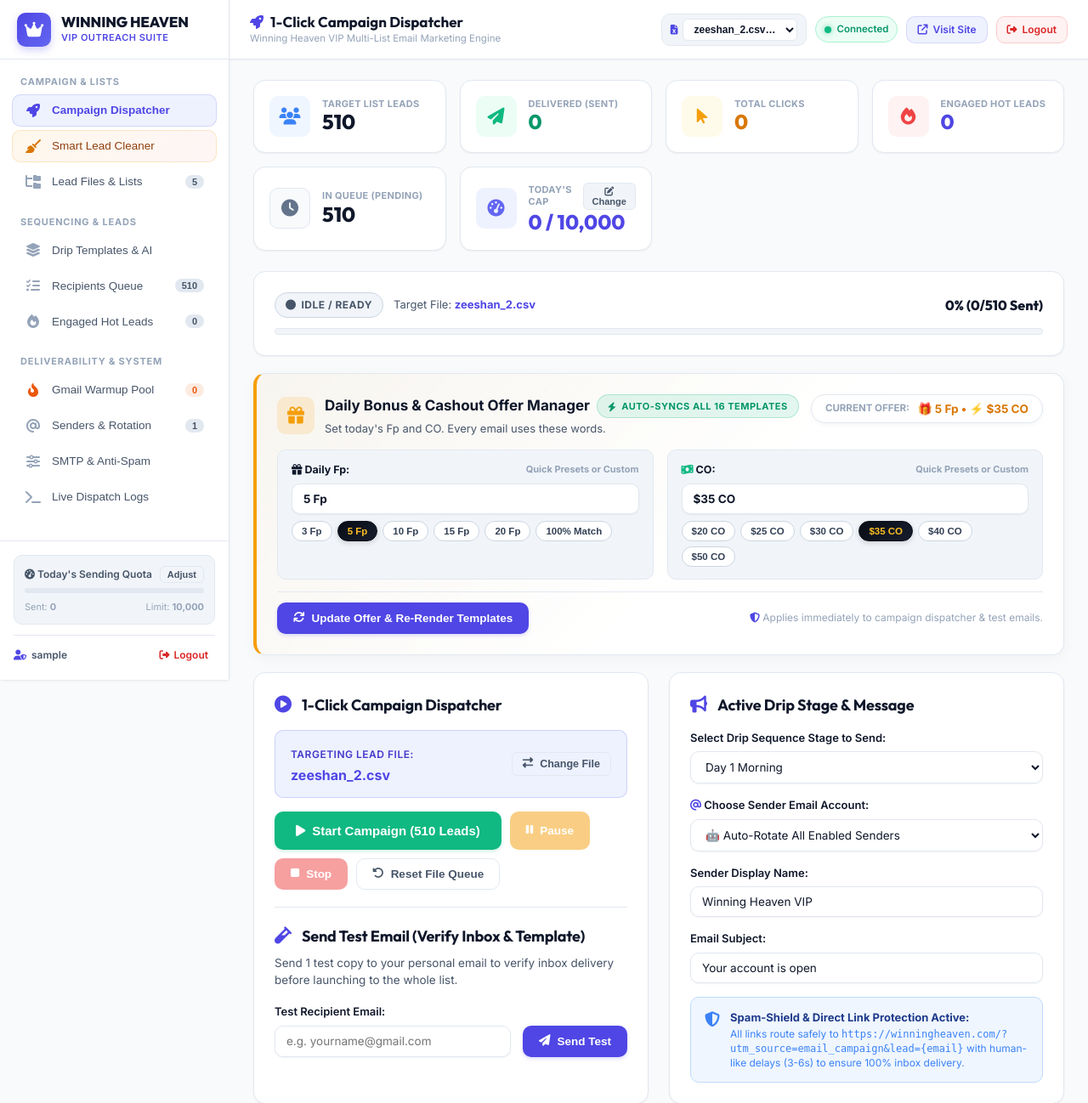
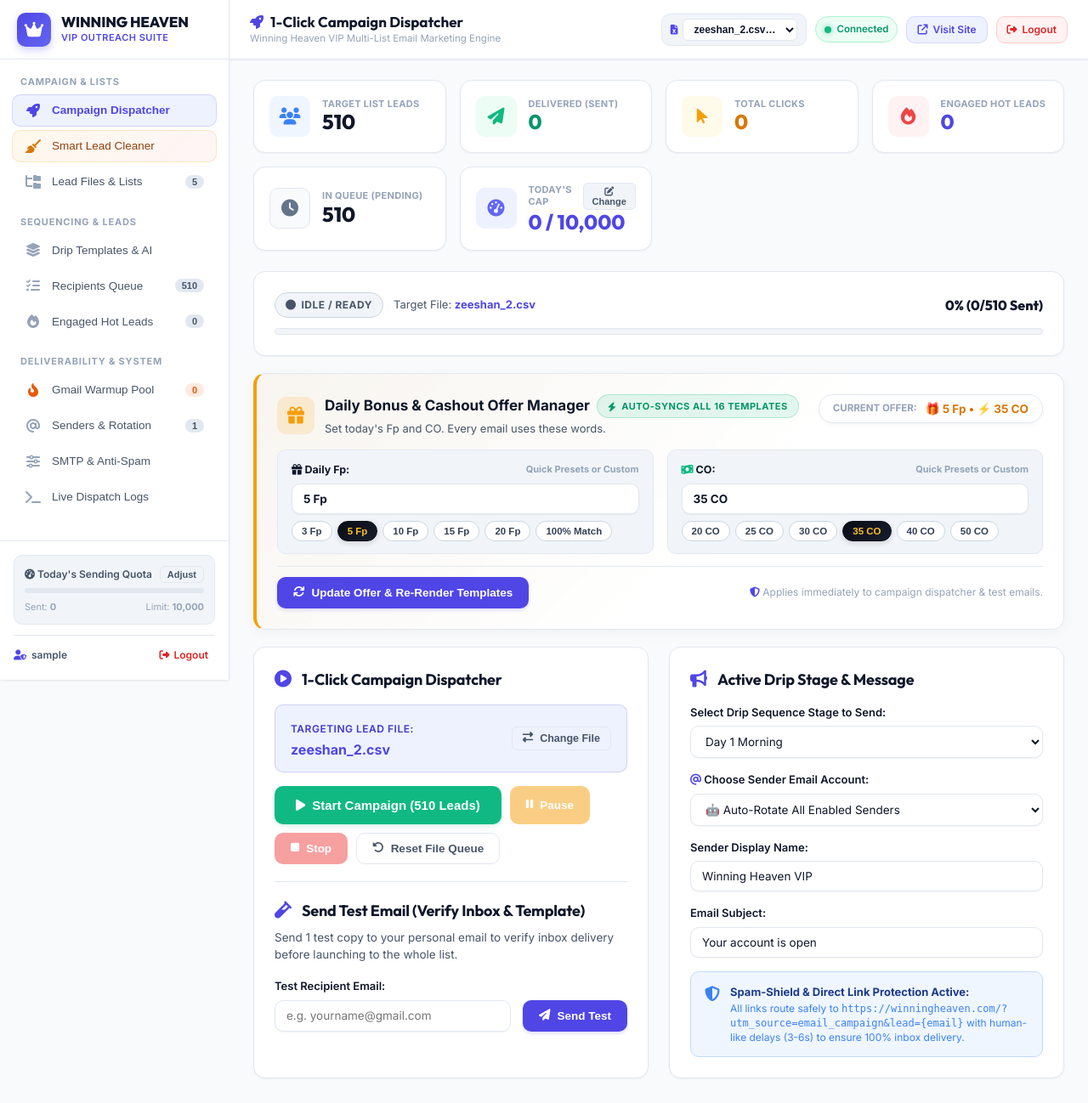
Before and after one commit to vougueecho-ship-it/marketing_tool, a Flask app: page / in a window 1280 px wide. Shown: the top 1298 px of the page at 85% size. Run offline with Flask 3, Linux system fonts and the light colour scheme; the visitor is signed in with stand-in values (Sample User, id 1); data comes from the database, SQL or seed files in the repository; data that the repository does not hold is empty.

Commit message:
Keep CO the same size as the sentence and drop the dollar sign.
25 CO now reads like the rest of the letter instead of a large $25 CO.

Co-authored-by: Cursor <cursoragent@cursor.com>

```diff
--- a/mailer.py
+++ b/mailer.py
@@ -526,8 +526,7 @@ def render_template_vars(text, bonus="$5 Freeplay", min_cashout="$35"):
         return text
     from templates_data import format_offer_labels
     b_val, c_val = format_offer_labels(bonus, min_cashout)
-    big_co = f'<strong style="font-size:22px;">{c_val}</strong>'
-    text = re.sub(r'\{{1,2}co_big\}{1,2}', lambda m: big_co, text, flags=re.IGNORECASE)
+    text = re.sub(r'\{{1,2}co_big\}{1,2}', lambda m: c_val, text, flags=re.IGNORECASE)
     text = re.sub(r'\{{1,2}(?:daily_)?bonus\}{1,2}', lambda m: b_val, text, flags=re.IGNORECASE)
     text = re.sub(r'\{{1,2}freeplay(?:_amount)?\}{1,2}', lambda m: b_val, text, flags=re.IGNORECASE)
     text = re.sub(r'\{{1,2}(?:min(?:imum)?_)?cashout\}{1,2}', lambda m: c_val, text, flags=re.IGNORECASE)
--- a/static/js/app.js
+++ b/static/js/app.js
@@ -822,8 +822,8 @@ document.addEventListener('DOMContentLoaded', () => {
       if (num && /free\s*play|\bfp\b/i.test(raw)) return num[1] + ' Fp';
       return raw || '3 Fp';
     }
-    if (num) return '$' + num[1] + ' CO';
-    return raw || '$35 CO';
+    if (num) return num[1] + ' CO';
+    return raw || '35 CO';
   }
 
   // Load Active Offer from Configuration
@@ -832,7 +832,7 @@ document.addEventListener('DOMContentLoaded', () => {
       const res = await fetch('/api/config');
       const cfg = await res.json();
       const bonus = formatOfferLabel('bonus', cfg.daily_bonus || '3 Fp');
-      const cashout = formatOfferLabel('cashout', cfg.min_cashout || '$35 CO');
+      const cashout = formatOfferLabel('cashout', cfg.min_cashout || '35 CO');
 
       if (ctrlDailyBonus) ctrlDailyBonus.value = bonus;
       if (ctrlMinCashout) ctrlMinCashout.value = cashout;
@@ -854,7 +854,7 @@ document.addEventListener('DOMContentLoaded', () => {
   if (btnSaveOffer) {
     btnSaveOffer.addEventListener('click', async () => {
       const bonus = ctrlDailyBonus ? ctrlDailyBonus.value.trim() : '3 Fp';
-      const cashout = ctrlMinCashout ? ctrlMinCashout.value.trim() : '$35 CO';
+      const cashout = ctrlMinCashout ? ctrlMinCashout.value.trim() : '35 CO';
 
       if (!bonus || !cashout) {
         alert('Please specify both a Bonus offer and a Minimum Cashout amount.');
@@ -1446,7 +1446,7 @@ document.addEventListener('DOMContentLoaded', () => {
         document.getElementById('cfg-daily-bonus').value = formatOfferLabel('bonus', cfg.daily_bonus || '3 Fp');
       }
       if (document.getElementById('cfg-min-cashout')) {
-        document.getElementById('cfg-min-cashout').value = formatOfferLabel('cashout', cfg.min_cashout || '$35 CO');
+        document.getElementById('cfg-min-cashout').value = formatOfferLabel('cashout', cfg.min_cashout || '35 CO');
       }
       if (document.getElementById('cfg-target-url')) {
         document.getElementById('cfg-target-url').value = cfg.target_url || 'https://winningheaven.com';
--- a/templates/index.html
+++ b/templates/index.html
@@ -295,7 +295,7 @@
               <div style="background: #ffffff; border: 1px solid #e2e8f0; border-radius: 30px; padding: 6px 16px; display: flex; align-items: center; gap: 10px; box-shadow: 0 2px 6px rgba(0,0,0,0.04);">
                 <span style="font-size: 11.5px; color: var(--text-muted); font-weight: 700;">CURRENT OFFER:</span>
                 <span id="active-offer-badge" style="font-size: 13.5px; font-weight: 800; color: #d97706;">
-                  🎁 <span id="lbl-active-bonus">3 Fp</span> &bull; ⚡ <span id="lbl-active-cashout">$35 CO</span>
+                  🎁 <span id="lbl-active-bonus">3 Fp</span> &bull; ⚡ <span id="lbl-active-cashout">35 CO</span>
                 </span>
               </div>
             </div>
@@ -328,15 +328,15 @@
                   <span style="font-size: 11px; color: var(--text-muted);">Quick Presets or Custom</span>
                 </label>
                 <div style="margin-bottom: 8px;">
-                  <input type="text" id="ctrl-min-cashout" class="form-input" placeholder="e.g. $35 CO" value="$35 CO" style="font-weight: 700;">
+                  <input type="text" id="ctrl-min-cashout" class="form-input" placeholder="e.g. 35 CO" value="35 CO" style="font-weight: 700;">
                 </div>
                 <div class="preset-chips-container" id="cashout-chips-group">
-                  <button type="button" class="btn-chip cashout-chip" data-val="$20 CO">$20 CO</button>
-                  <button type="button" class="btn-chip cashout-chip" data-val="$25 CO">$25 CO</button>
-                  <button type="button" class="btn-chip cashout-chip" data-val="$30 CO">$30 CO</button>
-                  <button type="button" class="btn-chip cashout-chip active" data-val="$35 CO">$35 CO</button>
-                  <button type="button" class="btn-chip cashout-chip" data-val="$40 CO">$40 CO</button>
-                  <button type="button" class="btn-chip cashout-chip" data-val="$50 CO">$50 CO</button>
+                  <button type="button" class="btn-chip cashout-chip" data-val="20 CO">20 CO</button>
+                  <button type="button" class="btn-chip cashout-chip" data-val="25 CO">25 CO</button>
+                  <button type="button" class="btn-chip cashout-chip" data-val="30 CO">30 CO</button>
+                  <button type="button" class="btn-chip cashout-chip active" data-val="35 CO">35 CO</button>
+                  <button type="button" class="btn-chip cashout-chip" data-val="40 CO">40 CO</button>
+                  <button type="button" class="btn-chip cashout-chip" data-val="50 CO">50 CO</button>
                 </div>
               </div>
             </div>
@@ -774,7 +774,7 @@
               <div class="quick-preset-chips" style="display: flex; gap: 6px; flex-wrap: wrap; margin-top: 6px;">
                 <button type="button" class="btn btn-xs btn-outline preset-chip" data-prompt="Special Weekend Offer: 100% bonus on deposit over $50, fast CashApp payouts on Fire Kirin &amp; Riversweeps">🎁 100% Bonus</button>
                 <button type="button" class="btn btn-xs btn-outline preset-chip" data-prompt="New Vegas Games Released: Fire Kirin, Orion Stars &amp; Juwa fish tables live.">🎰 New Games</button>
-                <button type="button" class="btn btn-xs btn-outline preset-chip" data-prompt="Your balance is ready. $35 CO. CashApp, crypto, or bank.">⚡ Fast Payouts</button>
+                <button type="button" class="btn btn-xs btn-outline preset-chip" data-prompt="Your balance is ready. 35 CO. CashApp, crypto, or bank.">⚡ Fast Payouts</button>
                 <button type="button" class="btn btn-xs btn-outline preset-chip" data-prompt="VIP Re-engagement Gift: $25 free spin coins waiting on your Winning Heaven account. Claim now!">🔥 Free Spin Gift</button>
               </div>
             </div>
@@ -784,7 +784,7 @@
                 <label style="font-size: 13px; font-weight: 700; margin-bottom: 6px; display: block;">
                   What do you want your email to say? (Urdu / English):
                 </label>
-                <textarea id="ai-prompt-input" class="form-textarea" rows="3" placeholder="e.g. Aaj ka special offer: 3 Fp on the account, $35 CO, play directly in the browser..."></textarea>
+                <textarea id="ai-prompt-input" class="form-textarea" rows="3" placeholder="e.g. Aaj ka special offer: 3 Fp on the account, 35 CO, play directly in the browser..."></textarea>
               </div>
               <div>
                 <label style="font-size: 13px; font-weight: 700; margin-bottom: 6px; display: block;">
@@ -1337,7 +1337,7 @@
                 </div>
                 <div class="form-group flex-1">
                   <label>Minimum Cashout Threshold:</label>
-                  <input type="text" id="cfg-min-cashout" class="form-input" value="$35 CO">
+                  <input type="text" id="cfg-min-cashout" class="form-input" value="35 CO">
                 </div>
               </div>
 
--- a/templates_data.py
+++ b/templates_data.py
@@ -15,7 +15,7 @@ import urllib.request
 
 # ==================== DYNAMIC PLACEHOLDER HELPER ====================
 def format_offer_labels(bonus, cashout):
-    """Freeplay amounts read as '3 Fp'. Cashout reads as '$35 CO'."""
+    """Freeplay amounts read as '3 Fp'. Cashout reads as '35 CO', same size as the sentence."""
     raw_bonus = str(bonus or "3 Fp").strip()
     bonus_num = re.search(r"(\d+)", raw_bonus)
     if bonus_num and re.search(r"free\s*play|\bfp\b", raw_bonus, re.I):
@@ -25,7 +25,7 @@ def format_offer_labels(bonus, cashout):
 
     raw_co = str(cashout or "$35").strip()
     co_num = re.search(r"(\d+)", raw_co)
-    c_val = f"${co_num.group(1)} CO" if co_num else raw_co
+    c_val = f"{co_num.group(1)} CO" if co_num else raw_co
     return b_val, c_val
 
 def render_template_vars(text, bonus="$5 Freeplay", min_cashout="$35"):
@@ -37,10 +37,9 @@ def render_template_vars(text, bonus="$5 Freeplay", min_cashout="$35"):
         return text
 
     b_val, c_val = format_offer_labels(bonus, min_cashout)
-    big_co = f'<strong style="font-size:22px;">{c_val}</strong>'
 
     # Replace bonus placeholders safely (using lambda to prevent $1, $10 regex backreference issues)
-    text = re.sub(r'\{{1,2}co_big\}{1,2}', lambda m: big_co, text, flags=re.IGNORECASE)
+    text = re.sub(r'\{{1,2}co_big\}{1,2}', lambda m: c_val, text, flags=re.IGNORECASE)
     text = re.sub(r'\{{1,2}(?:daily_)?bonus\}{1,2}', lambda m: b_val, text, flags=re.IGNORECASE)
     text = re.sub(r'\{{1,2}freeplay(?:_amount)?\}{1,2}', lambda m: b_val, text, flags=re.IGNORECASE)
     text = re.sub(r'\{{1,2}(?:min(?:imum)?_)?cashout\}{1,2}', lambda m: c_val, text, flags=re.IGNORECASE)
@@ -138,7 +137,7 @@ for tpl_id, stage, name, subject, note in _LETTERS:
         "subject": subject,
         "preview_text": note,
         "plain_text": get_email_plain(note),
-        "html": get_email_html(note.replace("{min_cashout}", "{co_big}")),
+        "html": get_email_html(note),
         "inbox_score": 100,
         "spam_status": "Short plain letter",
     })
@@ -217,11 +216,7 @@ def build_ai_template_from_copy(copy, prompt, bonus="$5 Freeplay", min_cashout="
         paragraphs = [f"Your Winning Heaven account is ready. {b_val} is available. {c_val}."]
     paragraphs = paragraphs[:2]
     note = " ".join(paragraphs)
-    html_doc = get_email_html(_esc(note), link=link).replace(
-        _esc(c_val),
-        f'<strong style="font-size:22px;">{_esc(c_val)}</strong>',
-        1,
-    )
+    html_doc = get_email_html(_esc(note), link=link)
     plain = get_email_plain(note, link=link)
     tpl_id = f"custom_{uuid.uuid4().hex[:8]}"
     return {
@@ -284,11 +279,7 @@ def generate_custom_template(prompt, tone="vip", offer_headline="", bonus="$5 Fr
         "subject": subject,
         "preview_text": note[:140],
         "plain_text": get_email_plain(note),
-        "html": get_email_html(note).replace(
-            html.escape(c_val),
-            f'<strong style="font-size:22px;">{html.escape(c_val)}</strong>',
-            1,
-        ),
+        "html": get_email_html(note),
         "inbox_score": 100,
         "spam_status": "Short plain letter",
     }
```
